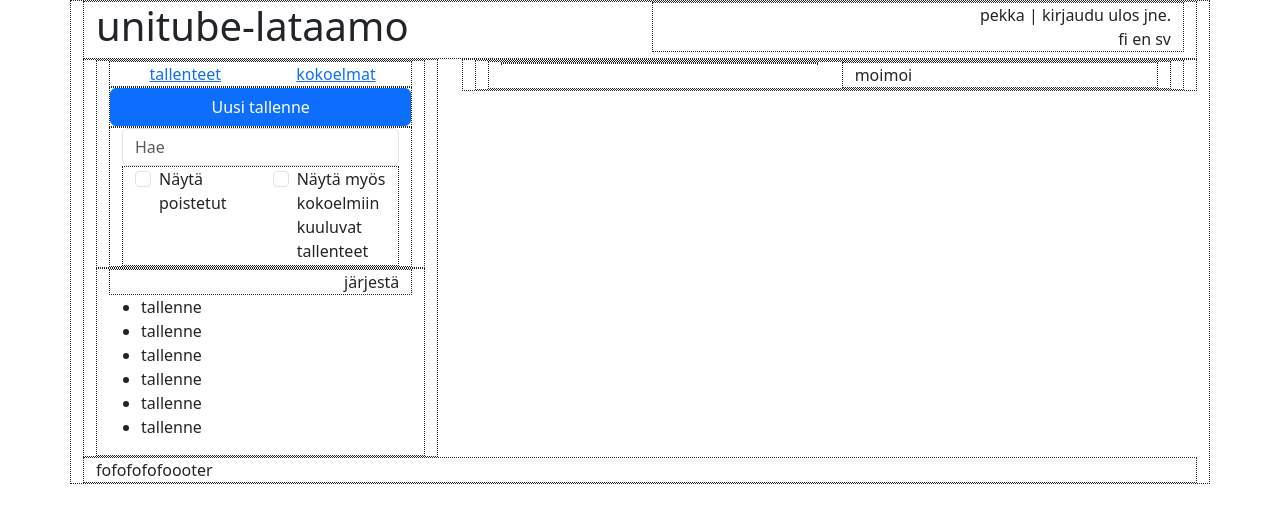
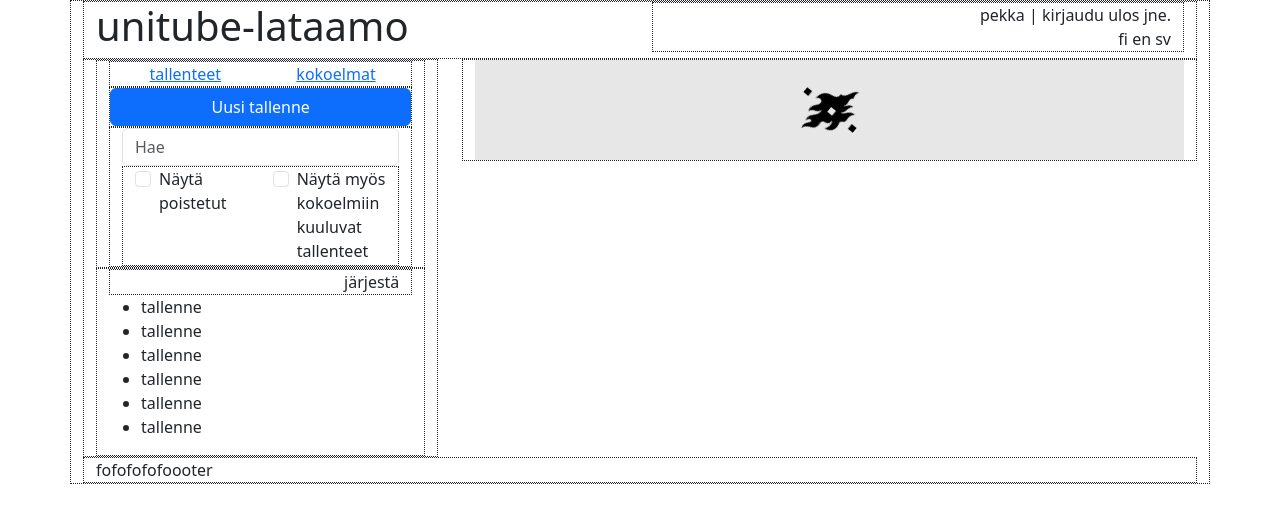
Before and after one commit to UniversityofHelsinki/unitube-lataamo-2.0, a React (Create React App) app: page / in a window 1280 px wide. Shown: the top 522 px of the page. Built offline with nearby package versions, Linux system fonts and the light colour scheme.

Commit message:
Add HY spinner.

```diff
--- a/src/components/left/ListContainer.js
+++ b/src/components/left/ListContainer.js
@@ -1,4 +1,4 @@
-import React from 'react';
+import React, { useState } from 'react';
 import PropTypes from 'prop-types';
 
 const ListContainer = () => {
--- a/src/components/record/RecordForm.js
+++ b/src/components/record/RecordForm.js
@@ -9,7 +9,6 @@ const RecordForm = () => {
     <Container>
       <Row>
         <Col>
-          moimoi
         </Col>
       </Row>
       <Row>
--- a/src/components/right/MainContent.js
+++ b/src/components/right/MainContent.js
@@ -4,9 +4,11 @@ import Col from 'react-bootstrap/Col';
 import Container from 'react-bootstrap/Container';
 import Row from 'react-bootstrap/Row';
 import Record from '../record/Record';
+import Loading from '../utilities/Loading';
 
 const MainContent = () => {
   return (
+    <Loading loading={true}>
       <Container>
         <Row>
           <Col>
@@ -14,6 +16,7 @@ const MainContent = () => {
           </Col>
         </Row>
       </Container>
+    </Loading>
   );
 };
 
--- /dev/null
+++ b/src/components/utilities/HyLogo.js
@@ -0,0 +1,19 @@
+import React from 'react';
+import PropTypes from 'prop-types';
+
+const HyLogo = ({ height = 64, width = 64, fill = "black", className }) => {
+  return (
+    <svg className={className} viewBox="0 0 1000 1000" height={height} width={width} fill={fill} xmlns="http://www.w3.org/2000/svg">
+    <path d="M452 0h96v97h-96V0zm0 903h96v97h-96v-97zm380-358q-32-20-38-74-25 3-44-3-28-10-40-42-6-13-12-47t-13-52q-12-32-33-56-33-35-74-50-37-14-78-11 30 19 37 46 6 23-7 41t-36 19-42-12q-8-5-35-27-22-18-40-26-26-12-58-12-25 0-51 13 24 3 40 16 13 12 24 32 3 7 16 39 10 23 27 36t44 22q-13 6-38 6-29 0-55-15-20-11-45-36t-43-36q-28-16-61-16-16 0-29 4t-19 9q23 3 42 14 23 15 23 34 0 11-7 17t-19 5-23-12q-18-20-43-33t-54-12q-13 0-26 3T0 339q34 5 58 28t45 72q15 35 33 51 24 23 64 23 5 0 29-3 20-2 31 0 17 2 27 13 9 8 12 21 2 6 5 23 2 15 6 23 10 21 28 31 21 11 56 11-19 19-54 21-32 2-65-9t-49-28q2 46 25 80 25 37 68 50 49 14 113-4 18-5 30-1t19 24q16 41 71 35 48-5 79 6t59 42q8-81-77-135-15-9-23-19-6-8-9-19l-4-17q16 18 38 28 17 8 43 14 82 10 110 52 2-23-6-42-6-15-19-29-10-10-26-22-19-15-23-18-11-10-13-18 19 12 36 17t38 5q7-1 27-6t31-4q16 0 28 7 15 9 27 29 29-18 68-15 35 3 64 21-12-30-34-52-17-18-44-33-12-7-47-23-28-14-43-24zm-284 36h-96v-97h96v97z"></path>
+    </svg>
+  );
+};
+
+HyLogo.propTypes = {
+  height: PropTypes.number,
+  width: PropTypes.number,
+  fill: PropTypes.string,
+  className: PropTypes.string
+};
+
+export default HyLogo;
--- /dev/null
+++ b/src/components/utilities/Loading.css
@@ -0,0 +1,41 @@
+.loading {
+  animation-name: loading;
+  animation-duration: 1s;
+  animation-iteration-count: infinite;
+  animation-timing-function: ease-in-out;
+  animation-direction: alternate;
+  min-height: 100px;
+  display: flex;
+  align-items: center;
+  justify-content: center;
+}
+
+@keyframes loading {
+  from {
+    background-color: initial;
+  }
+
+  to {
+    background-color: #D2D2D2;
+  }
+
+}
+
+.spin {
+  animation-name: spin;
+  animation-duration: 2s;
+  animation-iteration-count: infinite;
+  animation-timing-function: ease-in-out;
+  animation-direction: alternate;
+}
+
+@keyframes spin {
+  from {
+    transform: rotate(0);
+  }
+
+  to {
+    transform: rotate(360deg);
+  }
+
+}
--- a/src/components/utilities/Loading.js
+++ b/src/components/utilities/Loading.js
@@ -1,10 +1,21 @@
 import React from 'react';
 import PropTypes from 'prop-types';
+import './Loading.css';
+import HyLogo from './HyLogo';
 
-const Loading = ({ children, loading }) => {
-  if (loading) {
+const Loading = ({ children, renderChildren = false, loading }) => {
+
+  if (loading && renderChildren) {
     return (
-      <div>I will spin over my children until loading is done.</div>
+      <div className="loading">
+        {children}
+      </div>
+    );
+  } else if (loading) {
+    return (
+      <div className="loading">
+        <HyLogo className="spin" />
+      </div>
     );
   }
   return (
@@ -14,6 +25,7 @@ const Loading = ({ children, loading }) => {
 
 Loading.propTypes = {
   children: PropTypes.object.isRequired,
+  renderChildren: PropTypes.bool.isRequired,
   loading: PropTypes.bool.isRequired
 };
 
```
Also changed, not shown: public/hy-logo.svg (added). Lines whose indentation alone changed are shown as unchanged.
